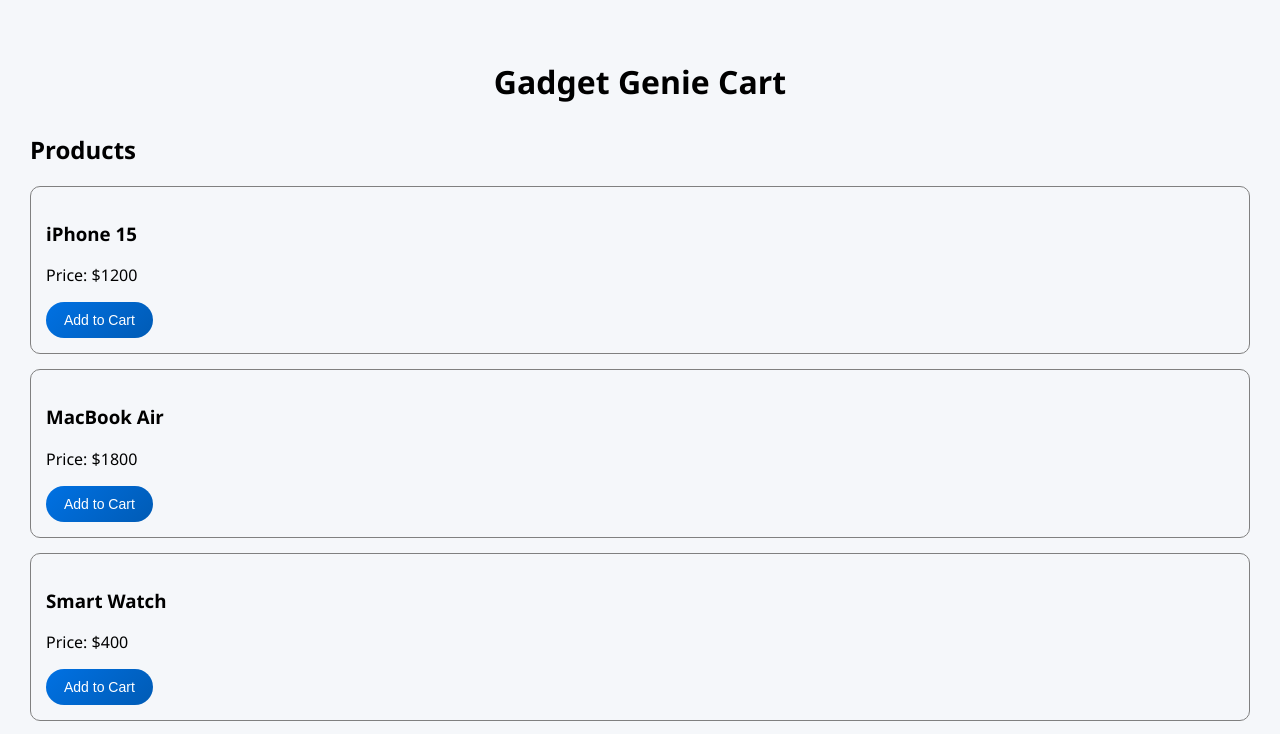
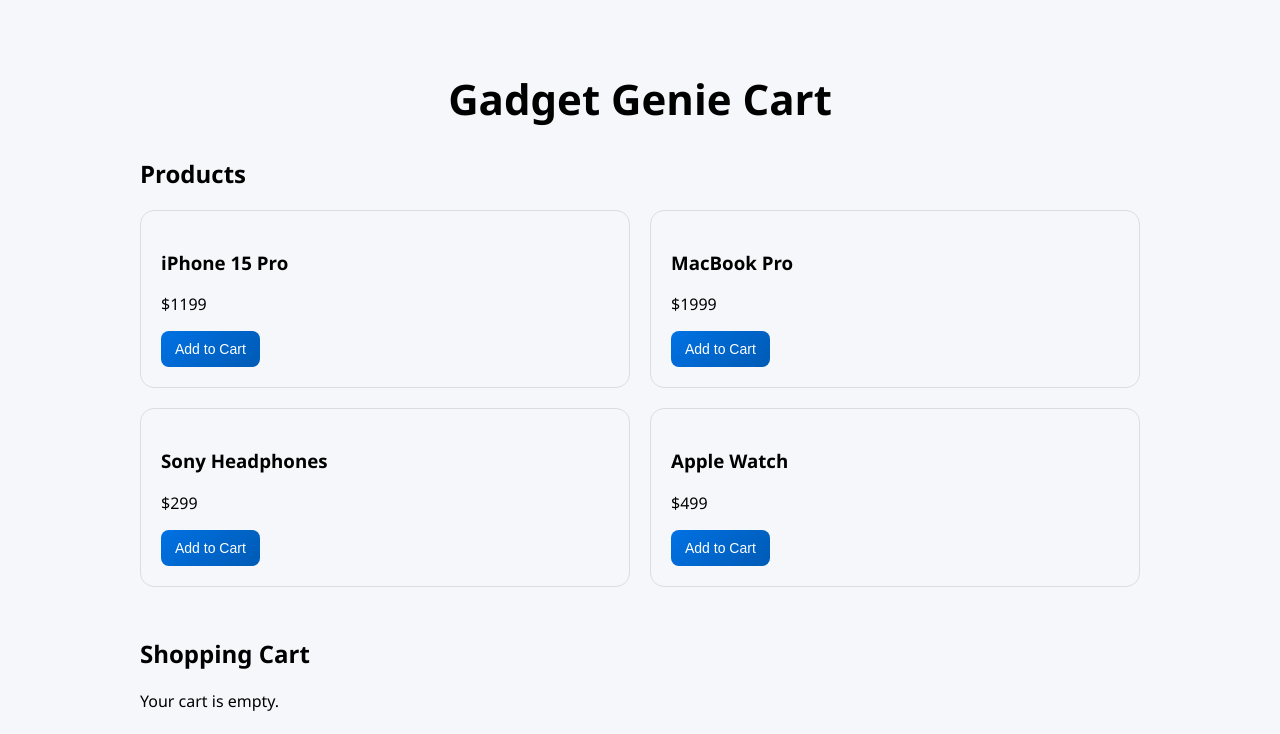
Before and after one commit to dougjasper2013/reactapp5group2, a Next.js app: page /cart in a window 1280 px wide. Shown: the top 734 px of the page. Built offline with nearby package versions, Linux system fonts and the light colour scheme.

Commit message:
Added cart page and quantity logic

```diff
--- a/src/app/cart/page.tsx
+++ b/src/app/cart/page.tsx
@@ -2,33 +2,31 @@
 
 import { useState } from "react";
 
-export default function CartPage() {
-
-  // Products List
 const products = [
   {
     id: 1,
-      name: "iPhone 15",
-      price: 1200,
+    name: "iPhone 15 Pro",
+    price: 1199,
   },
   {
     id: 2,
-      name: "MacBook Air",
-      price: 1800,
+    name: "MacBook Pro",
+    price: 1999,
   },
   {
     id: 3,
-      name: "Smart Watch",
-      price: 400,
+    name: "Sony Headphones",
+    price: 299,
   },
   {
     id: 4,
-      name: "Wireless Headphones",
-      price: 250,
+    name: "Apple Watch",
+    price: 499,
   },
 ];
 
-  // Cart State
+export default function CartPage() {
+
   const [cartItems, setCartItems] = useState<any[]>([]);
 
   // Add to Cart
@@ -83,7 +81,7 @@
 
     setCartItems(
       cartItems.map((item) =>
-        item.id === id && item.quantity > 1
+        item.quantity > 1 && item.id === id
           ? {
               ...item,
               quantity: item.quantity - 1,
@@ -109,37 +107,65 @@
   );
 
   return (
-    <div style={{ padding: "30px" }}>
+    <main
+      style={{
+        padding: "40px",
+        maxWidth: "1000px",
+        margin: "0 auto",
+      }}
+    >
+      <h1
+        style={{
+          fontSize: "42px",
+          marginBottom: "30px",
+        }}
+      >
+        Gadget Genie Cart
+      </h1>
 
-      <h1>Gadget Genie Cart</h1>
-
-      {/* Products Section */}
+      {/* Products */}
       <h2>Products</h2>
 
+      <div
+        style={{
+          display: "grid",
+          gridTemplateColumns: "repeat(2, 1fr)",
+          gap: "20px",
+          marginBottom: "50px",
+        }}
+      >
         {products.map((product) => (
 
           <div
             key={product.id}
             style={{
-            border: "1px solid gray",
-            padding: "15px",
-            marginBottom: "15px",
-            borderRadius: "10px",
+              border: "1px solid #ddd",
+              padding: "20px",
+              borderRadius: "14px",
             }}
           >
             <h3>{product.name}</h3>
 
-          <p>Price: ${product.price}</p>
+            <p>${product.price}</p>
 
             <button
               onClick={() => addToCart(product)}
+              style={{
+                padding: "10px 14px",
+                backgroundColor: "black",
+                color: "white",
+                border: "none",
+                borderRadius: "8px",
+                cursor: "pointer",
+              }}
             >
               Add to Cart
             </button>
           </div>
         ))}
+      </div>
 
-      {/* Cart Section */}
+      {/* Cart */}
       <h2>Shopping Cart</h2>
 
       {cartItems.length === 0 ? (
@@ -156,8 +182,8 @@
               style={{
                 border: "1px solid #ccc",
                 padding: "20px",
+                borderRadius: "12px",
                 marginBottom: "20px",
-                borderRadius: "10px",
               }}
             >
               <h3>{item.name}</h3>
@@ -201,6 +227,6 @@
           <h2>Total: ${totalPrice}</h2>
         </>
       )}
-    </div>
+    </main>
   );
 }
```
Lines whose indentation alone changed are shown as unchanged.
